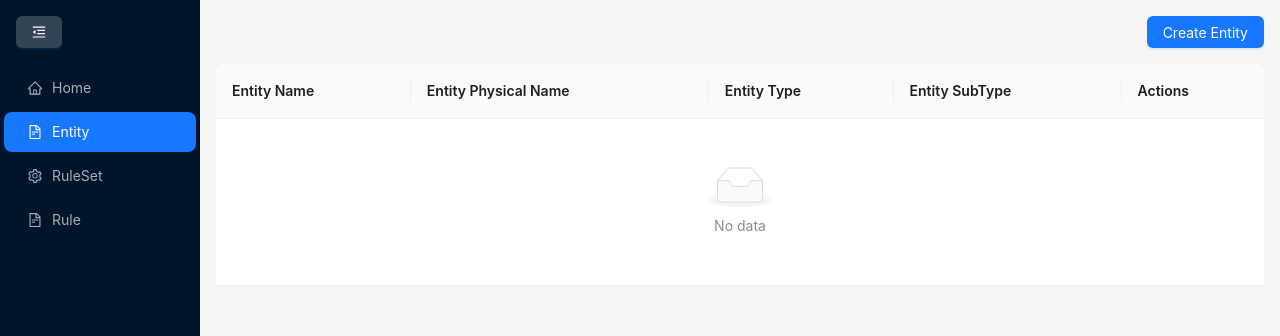
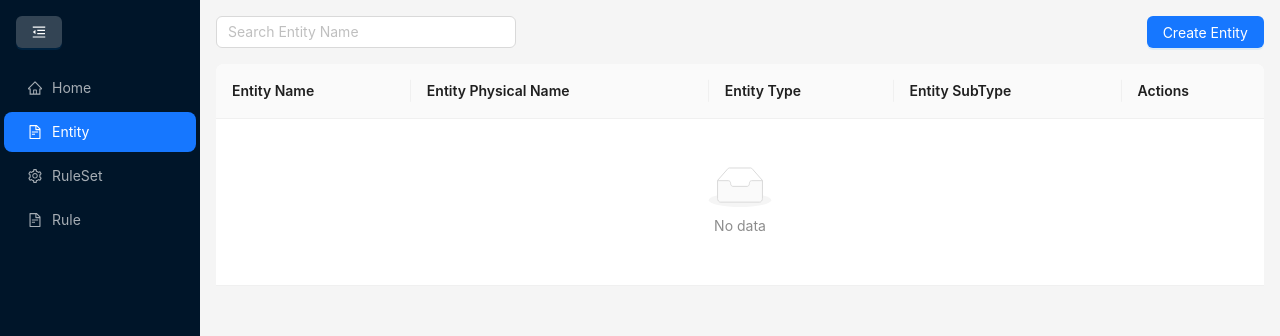
Before and after one commit to kedshiv/DataQualityUI, a React (Create React App) app: page /entity in a window 1280 px wide. Shown: the top 336 px of the page. Built offline with nearby package versions, Linux system fonts and the light colour scheme; what @ebay/nice-modal-react would draw is missing.

Commit message:
feat: implement clone

```diff
--- /dev/null
+++ b/src/common/constants.ts
@@ -0,0 +1,24 @@
+export enum ACTIONS {
+  CLONE = 'CLONE',
+  EDIT = 'EDIT',
+  CREATE = 'CREATE',
+}
+
+export const modalTitle = {
+  [ACTIONS.CLONE]: 'Clone',
+  [ACTIONS.EDIT]: 'Edit',
+  [ACTIONS.CREATE]: 'Create',
+};
+
+export const submitButtonName = {
+  [ACTIONS.CLONE]: 'Clone',
+  [ACTIONS.EDIT]: 'Update',
+  [ACTIONS.CREATE]: 'Submit',
+};
+
+export const COPY = {
+  CLONE: 'CLONE',
+  EDIT: 'EDIT',
+  EDIT_ENTITY: 'Edit Entity',
+  CREATE_ENTITY: 'Create Entity',
+};
--- a/src/components/RuleForm/RuleFormModal.tsx
+++ b/src/components/RuleForm/RuleFormModal.tsx
@@ -19,6 +19,7 @@ import { CreateRule } from '../../pages/rule/rule';
 import { RuleFormData } from '../../interfaces/rule';
 import { IEntity } from '../../interfaces';
 import { formatString } from '../../common/utilities/utils';
+import { ACTIONS, modalTitle, submitButtonName } from '../../common/constants';
 
 const { Option } = Select;
 type RulesetFormProps = {
@@ -27,11 +28,13 @@ type RulesetFormProps = {
   handleCancel: () => void;
   editRule: ({ record }: { record?: RuleFormData }) => void;
   ruleForm: FormInstance<RuleFormData>;
-  createRule: ({ submitType, record }: CreateRule) => void;
+  createRule: () => void;
+  action: ACTIONS;
 };
 
 const RuleFormModal = (props: RulesetFormProps) => {
-  const { currentRule, isModalVisible, handleCancel, editRule, ruleForm, createRule } = props;
+  const { currentRule, isModalVisible, handleCancel, editRule, ruleForm, createRule, action } =
+    props;
   const [availableDQMetics, setAvailableDQMetics] = useState<string[]>([]);
   const [entities, setEntity] = useState<Array<IEntity>>([]);
   const [ruleset, setRuleset] = useState<any>([]);
@@ -39,7 +42,10 @@ const RuleFormModal = (props: RulesetFormProps) => {
 
   useEffect(() => {
     if (currentRule) {
-      ruleForm.setFieldsValue(currentRule);
+      ruleForm.setFieldsValue({
+        ...currentRule,
+        ...(action === ACTIONS.CLONE && { ruleName: `${currentRule.ruleName}_clone` }),
+      });
     }
     const entity = localStorage.getItem('entities');
     if (entity) {
@@ -106,7 +112,7 @@ const RuleFormModal = (props: RulesetFormProps) => {
   );
   return (
     <Modal
-      title='Create Rule'
+      title={`${modalTitle[action]} Rule`}
       open={isModalVisible}
       onCancel={handleCancel}
       width={'70%'}
@@ -341,12 +347,12 @@ const RuleFormModal = (props: RulesetFormProps) => {
                 htmlType='submit'
                 style={{ float: 'right' }}
                 onClick={
-                  currentRule
+                  action === ACTIONS.EDIT
                     ? () => editRule({ record: undefined })
-                    : () => createRule({ submitType: 'submit' })
+                    : () => createRule()
                 }
               >
-                {currentRule ? 'Update' : 'Submit'}
+                {submitButtonName[action]}
               </Button>
             </Form.Item>
           </Space>
--- a/src/components/RulesetForm/RulesetForm.tsx
+++ b/src/components/RulesetForm/RulesetForm.tsx
@@ -1,19 +1,25 @@
 import React, { useEffect } from 'react';
 import { Form, Input, Button, Row, Col, FormInstance, Space, Checkbox } from 'antd';
 import { RulesetFormData } from '../../interfaces/ruleset';
+import { ACTIONS, submitButtonName } from '../../common/constants';
 
 type RulesetFormProps = {
   currentRuleset: RulesetFormData | null;
   rulesetForm: FormInstance<RulesetFormData>;
   editRuleSet: ({ record }: any) => void;
-  createRuleset: (submitType: 'submit' | 'draft') => void;
+  createRuleset: () => void;
+  action: ACTIONS;
+  setCurrentRuleSet: any;
 };
 const RulesetForm = (props: RulesetFormProps) => {
-  const { currentRuleset, rulesetForm, createRuleset, editRuleSet } = props;
-
+  const { currentRuleset, rulesetForm, createRuleset, editRuleSet, action, setCurrentRuleSet } =
+    props;
   useEffect(() => {
     if (currentRuleset) {
-      rulesetForm.setFieldsValue(currentRuleset);
+      rulesetForm.setFieldsValue({
+        ...currentRuleset,
+        ...(action === ACTIONS.CLONE && { ruleSetName: `${currentRuleset.ruleSetName}_clone` }),
+      });
     }
   }, []);
 
@@ -82,9 +88,9 @@ const RulesetForm = (props: RulesetFormProps) => {
               type='primary'
               htmlType='submit'
               style={{ float: 'right' }}
-              onClick={currentRuleset ? editRuleSet : () => createRuleset('submit')}
+              onClick={action === ACTIONS.EDIT ? editRuleSet : createRuleset}
             >
-              {currentRuleset ? 'Update' : 'Submit'}
+              {submitButtonName[action]}
             </Button>
           </Form.Item>
         </Space>
--- a/src/pages/entity/entity.tsx
+++ b/src/pages/entity/entity.tsx
@@ -1,28 +1,47 @@
 import { useEffect, useState } from 'react';
-import { Table, Button, Modal, Space, message, Popconfirm, Typography, Tag } from 'antd';
+import {
+  Table,
+  Button,
+  Modal,
+  Space,
+  message,
+  Popconfirm,
+  Typography,
+  Tag,
+  Row,
+  Input,
+} from 'antd';
 import styles from './entity.module.scss';
 import EntityForm from '../../components/EntityForm/EntityForm';
 import { formatString } from '../../common/utilities/utils';
 import NiceModal from '@ebay/nice-modal-react';
-import { IEntity, IEntityTemplate } from '../../interfaces';
+import { IEntity } from '../../interfaces';
 import EntityDetailsModal from '../../components/EntityDetails/EntityDetailsModal';
+import { ACTIONS, modalTitle } from '../../common/constants';
 
 const { Text } = Typography;
 
 const Entity = () => {
-  const [data, setData] = useState<IEntity[]>([]);
+  const [entity, setEntity] = useState<IEntity[]>([]);
   const [editingEntity, setEditingEntity] = useState<IEntity | null>(null);
   const [isModalVisible, setIsModalVisible] = useState(false);
-
+  const [action, setAction] = useState<ACTIONS>(ACTIONS.CREATE);
+  const [searchText, setSearchText] = useState('');
+  const [filteredEntities, setFilteredEntities] = useState(entity);
   useEffect(() => {
     // Load saved enttities from localStorage
     const savedData = localStorage.getItem('entities');
     if (savedData) {
-      setData(JSON.parse(savedData));
+      setEntity(JSON.parse(savedData));
     }
   }, []);
 
+  useEffect(() => {
+    setFilteredEntities(entity);
+  }, [entity]);
+
   const showModal = () => {
+    setAction(ACTIONS.CREATE);
     setIsModalVisible(true);
   };
 
@@ -31,12 +50,25 @@ const Entity = () => {
     setIsModalVisible(false);
   };
 
+  const handleSearch = (text: string) => {
+    setSearchText(text);
+    const filteredEntities = entity.filter((data: IEntity) =>
+      data.entityName.toLowerCase().includes(text.toLowerCase())
+    );
+    setFilteredEntities(filteredEntities);
+  };
+
   const showEntityDetails = (entity: any) => {
     NiceModal.show(EntityDetailsModal, { entity });
   };
 
-  const editEntityModal = (entity: IEntity) => {
-    setEditingEntity(entity); // Set the entity to edit
+  const editOrCloneEntityModal = (entity: IEntity, action: ACTIONS) => {
+    setAction(action);
+    const entityDetails = {
+      ...entity,
+      ...(action === ACTIONS.CLONE && { entityName: `${entity.entityName}_clone` }),
+    };
+    setEditingEntity(entityDetails); // Set the entity to edit
     setIsModalVisible(true); // Show the form modal
   };
 
@@ -48,7 +80,7 @@ const Entity = () => {
         (ent: IEntity) => ent.entityName !== entity.entityName
       );
       localStorage.setItem('entities', JSON.stringify(filteredEntities));
-      setData(filteredEntities);
+      setEntity(filteredEntities);
       message.success('Entity deleted successfully!');
     }
   };
@@ -87,9 +119,10 @@ const Entity = () => {
       render: (record: IEntity) => (
         <Space size='middle'>
           <a onClick={() => showEntityDetails(record)}>View</a>
+          <a onClick={() => editOrCloneEntityModal(record, ACTIONS.CLONE)}>clone</a>
           <a
             onClick={() => {
-              editEntityModal(record);
+              editOrCloneEntityModal(record, ACTIONS.EDIT);
             }}
           >
             Edit
@@ -113,20 +146,31 @@ const Entity = () => {
 
   return (
     <div>
-      <Button type='primary' onClick={showModal} className={styles.createButton}>
-        Create Entity
-      </Button>
-      <Table columns={columns} dataSource={data} />
+      <Row style={{ float: 'right' }}>
+        <Button type='primary' onClick={showModal} className={styles.createButton}>
+          Create Entity
+        </Button>
+      </Row>
+      <div>
+        <Input
+          placeholder='Search Entity Name'
+          value={searchText}
+          onChange={e => handleSearch(e.target.value)}
+          style={{ width: 300 }}
+        />
+        <Table columns={columns} dataSource={filteredEntities} />
+      </div>
       <Modal
-        title={editingEntity ? 'Edit Entity' : 'Create Entity'}
-        visible={isModalVisible}
+        title={`${modalTitle[action]} entity`}
+        open={isModalVisible}
         onCancel={handleCancel}
         width={'70%'}
         footer={null}
       >
         <EntityForm
+          action={action}
           setIsModalVisible={setIsModalVisible}
-          setData={setData}
+          setEntity={setEntity}
           entityToEdit={editingEntity}
         />
       </Modal>
--- a/src/pages/rule/rule.tsx
+++ b/src/pages/rule/rule.tsx
@@ -6,6 +6,7 @@ import RuleDetailsModal from '../../components/RuleForm/RuleDetailsModal';
 import RuleFormModal from '../../components/RuleForm/RuleFormModal';
 import { RuleFormData } from '../../interfaces/rule';
 import { formatString } from '../../common/utilities/utils';
+import { ACTIONS, modalTitle } from '../../common/constants';
 
 const { Text } = Typography;
 
@@ -21,6 +22,7 @@ const Rule = () => {
   const [searchText, setSearchText] = useState('');
   const [filteredData, setFilteredData] = useState(rule);
   const [ruleForm] = Form.useForm<RuleFormData>();
+  const [action, setAction] = useState<ACTIONS>(ACTIONS.CREATE);
 
   const handleSearch = (text: string) => {
     setSearchText(text);
@@ -60,12 +62,12 @@ const Rule = () => {
       });
   };
 
-  const createRule = ({ submitType, record = undefined }: CreateRule) => {
+  const createRule = () => {
     ruleForm
       .validateFields()
       .then(() => {
         const savedData = localStorage.getItem('rule');
-        const values = record ? record : ruleForm.getFieldsValue();
+        const values = ruleForm.getFieldsValue();
         let allData = [];
         if (savedData) {
           allData = JSON.parse(savedData);
@@ -125,6 +127,15 @@ const Rule = () => {
         <Space size='middle'>
           <a
             onClick={() => {
+              setAction(ACTIONS.CLONE);
+              setCurrentRule(record);
+              showRuleFormModal();
+            }}
+          >
+            Clone
+          </a>
+          <a
+            onClick={() => {
               setCurrentRule(record);
               showRuleModalDetails();
             }}
@@ -133,6 +144,7 @@ const Rule = () => {
           </a>
           <a
             onClick={() => {
+              setAction(ACTIONS.EDIT);
               setCurrentRule(record);
               showRuleFormModal();
             }}
@@ -183,6 +195,7 @@ const Rule = () => {
   };
 
   const handleCancel = () => {
+    ruleForm.resetFields();
     setIsModalVisible(false);
   };
 
@@ -200,6 +213,7 @@ const Rule = () => {
         <Button
           type='primary'
           onClick={() => {
+            setAction(ACTIONS.CREATE);
             setCurrentRule(null);
             showRuleFormModal();
           }}
@@ -219,6 +233,7 @@ const Rule = () => {
       </div>
 
       <RuleFormModal
+        action={action}
         createRule={createRule}
         editRule={editRule}
         ruleForm={ruleForm}
--- a/src/pages/ruleSet/ruleset.tsx
+++ b/src/pages/ruleSet/ruleset.tsx
@@ -16,6 +16,7 @@ import styles from './ruleset.module.scss';
 import RulesetForm from '../../components/RulesetForm/RulesetForm';
 import { v4 as uuidv4 } from 'uuid';
 import { RulesetFormData } from '../../interfaces/ruleset';
+import { ACTIONS, modalTitle } from '../../common/constants';
 
 const { Text } = Typography;
 
@@ -23,6 +24,7 @@ const RuleSet = () => {
   const [ruleset, setRuleset] = useState<Array<RulesetFormData>>([]);
   const [currentRuleset, setCurrentRuleSet] = useState<RulesetFormData | null>(null);
   const [rulesetForm] = Form.useForm();
+  const [action, setAction] = useState<ACTIONS>(ACTIONS.CREATE);
   const [searchText, setSearchText] = useState('');
   const [filteredData, setFilteredData] = useState<Array<RulesetFormData>>([]);
 
@@ -34,7 +36,7 @@ const RuleSet = () => {
     setFilteredData(filteredRules);
   };
 
-  const createRuleset = (submitType: 'submit' | 'draft') => {
+  const createRuleset = () => {
     rulesetForm
       .validateFields()
       .then(() => {
@@ -130,6 +132,16 @@ const RuleSet = () => {
         <Space size='middle'>
           <a
             onClick={() => {
+              setAction(ACTIONS.CLONE);
+              setCurrentRuleSet(record);
+              showModal();
+            }}
+          >
+            Clone
+          </a>
+          <a
+            onClick={() => {
+              setAction(ACTIONS.EDIT);
               setCurrentRuleSet(record);
               showModal();
             }}
@@ -182,6 +194,7 @@ const RuleSet = () => {
   };
 
   const handleCancel = () => {
+    rulesetForm.resetFields();
     setIsModalVisible(false);
   };
 
@@ -192,6 +205,7 @@ const RuleSet = () => {
           type='primary'
           onClick={() => {
             setCurrentRuleSet(null);
+            setAction(ACTIONS.CREATE);
             showModal();
           }}
           className={styles.createButton}
@@ -210,7 +224,7 @@ const RuleSet = () => {
       </div>
 
       <Modal
-        title='Create Ruleset'
+        title={`${modalTitle[action]} Ruleset`}
         open={isModalVisible}
         onCancel={handleCancel}
         width={'70%'}
@@ -218,9 +232,12 @@ const RuleSet = () => {
         footer={null}
       >
         <RulesetForm
+          key={uuidv4()}
+          action={action}
           editRuleSet={editRuleSet}
           rulesetForm={rulesetForm}
           createRuleset={createRuleset}
+          setCurrentRuleSet={setCurrentRuleSet}
           currentRuleset={currentRuleset}
         />
       </Modal>
```
Also changed, not shown: src/components/EntityForm/EntityForm.tsx (+8 -8 lines).
